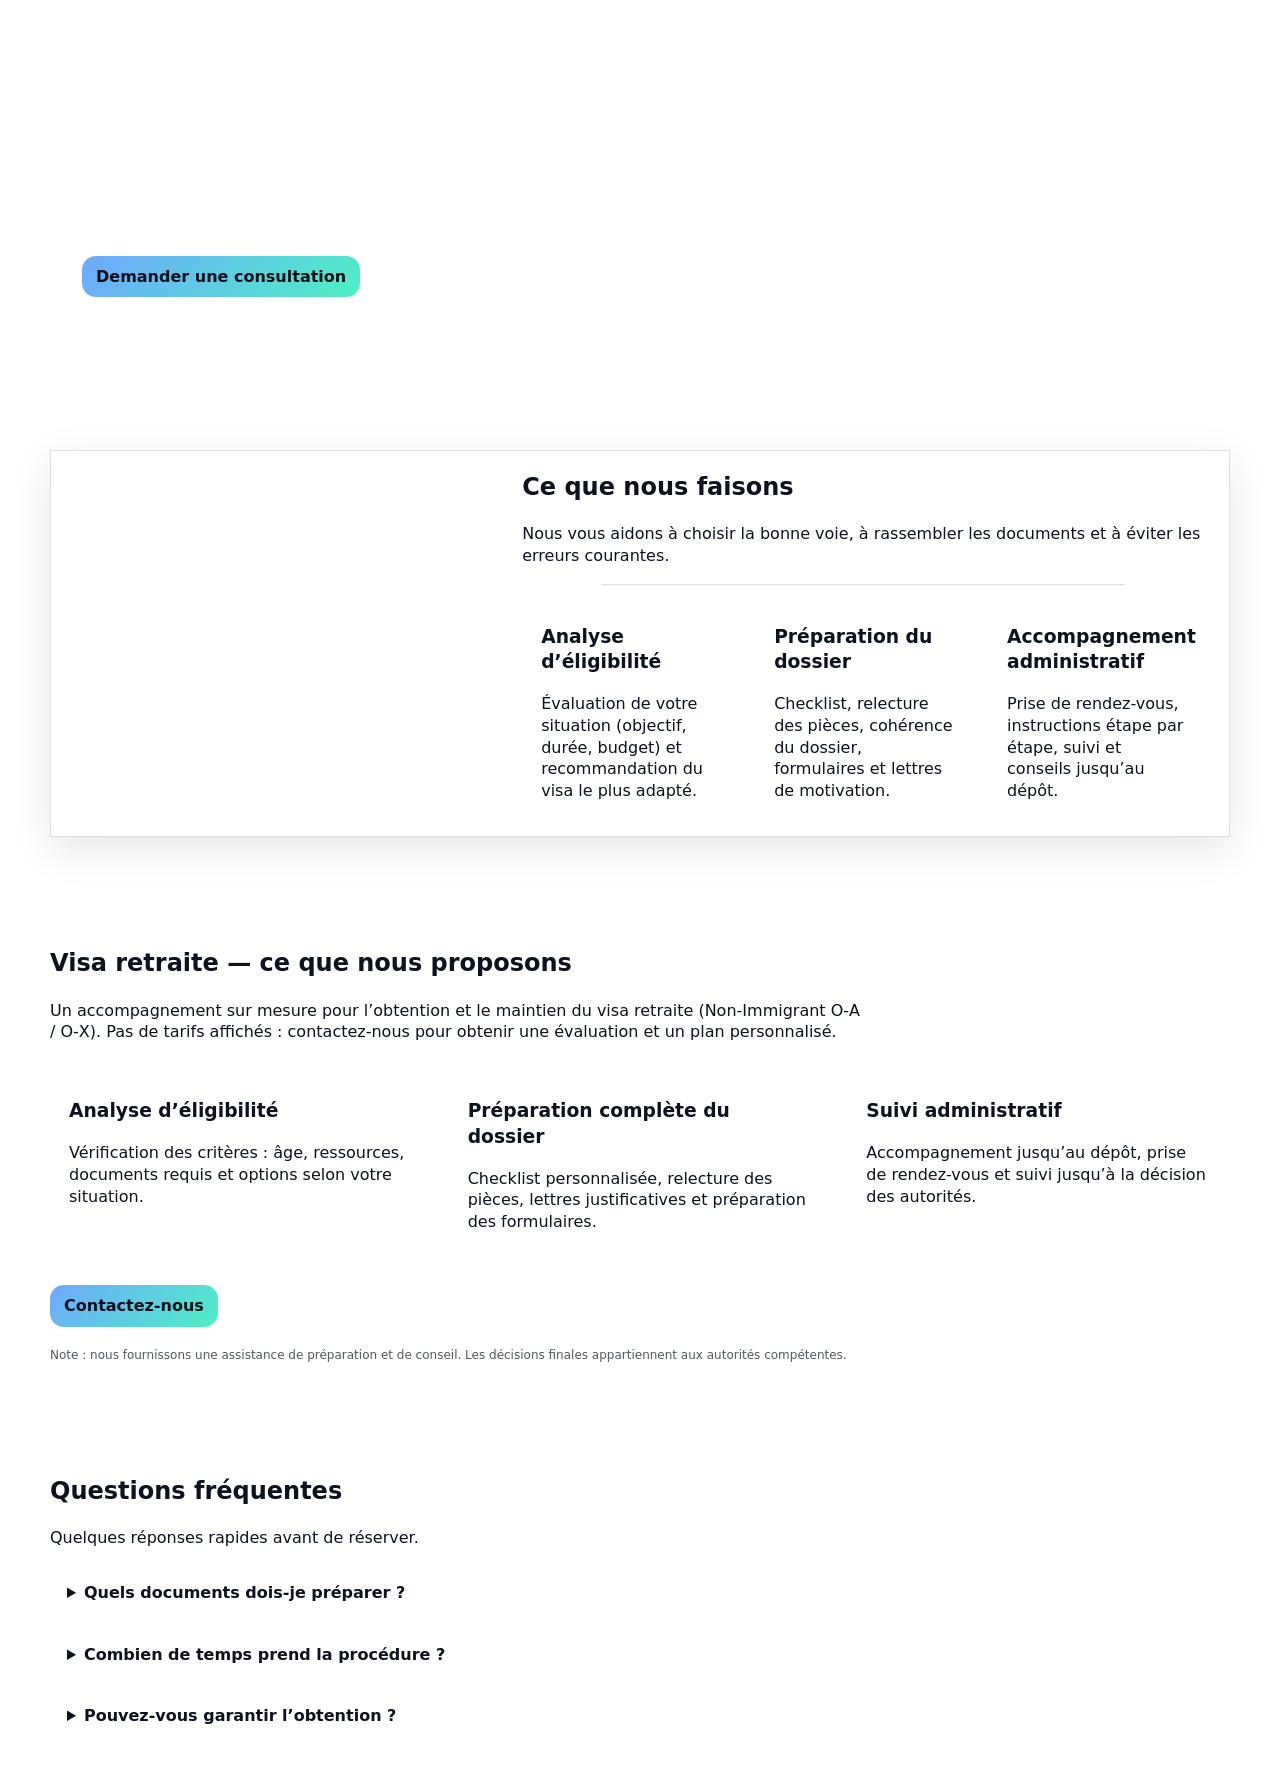
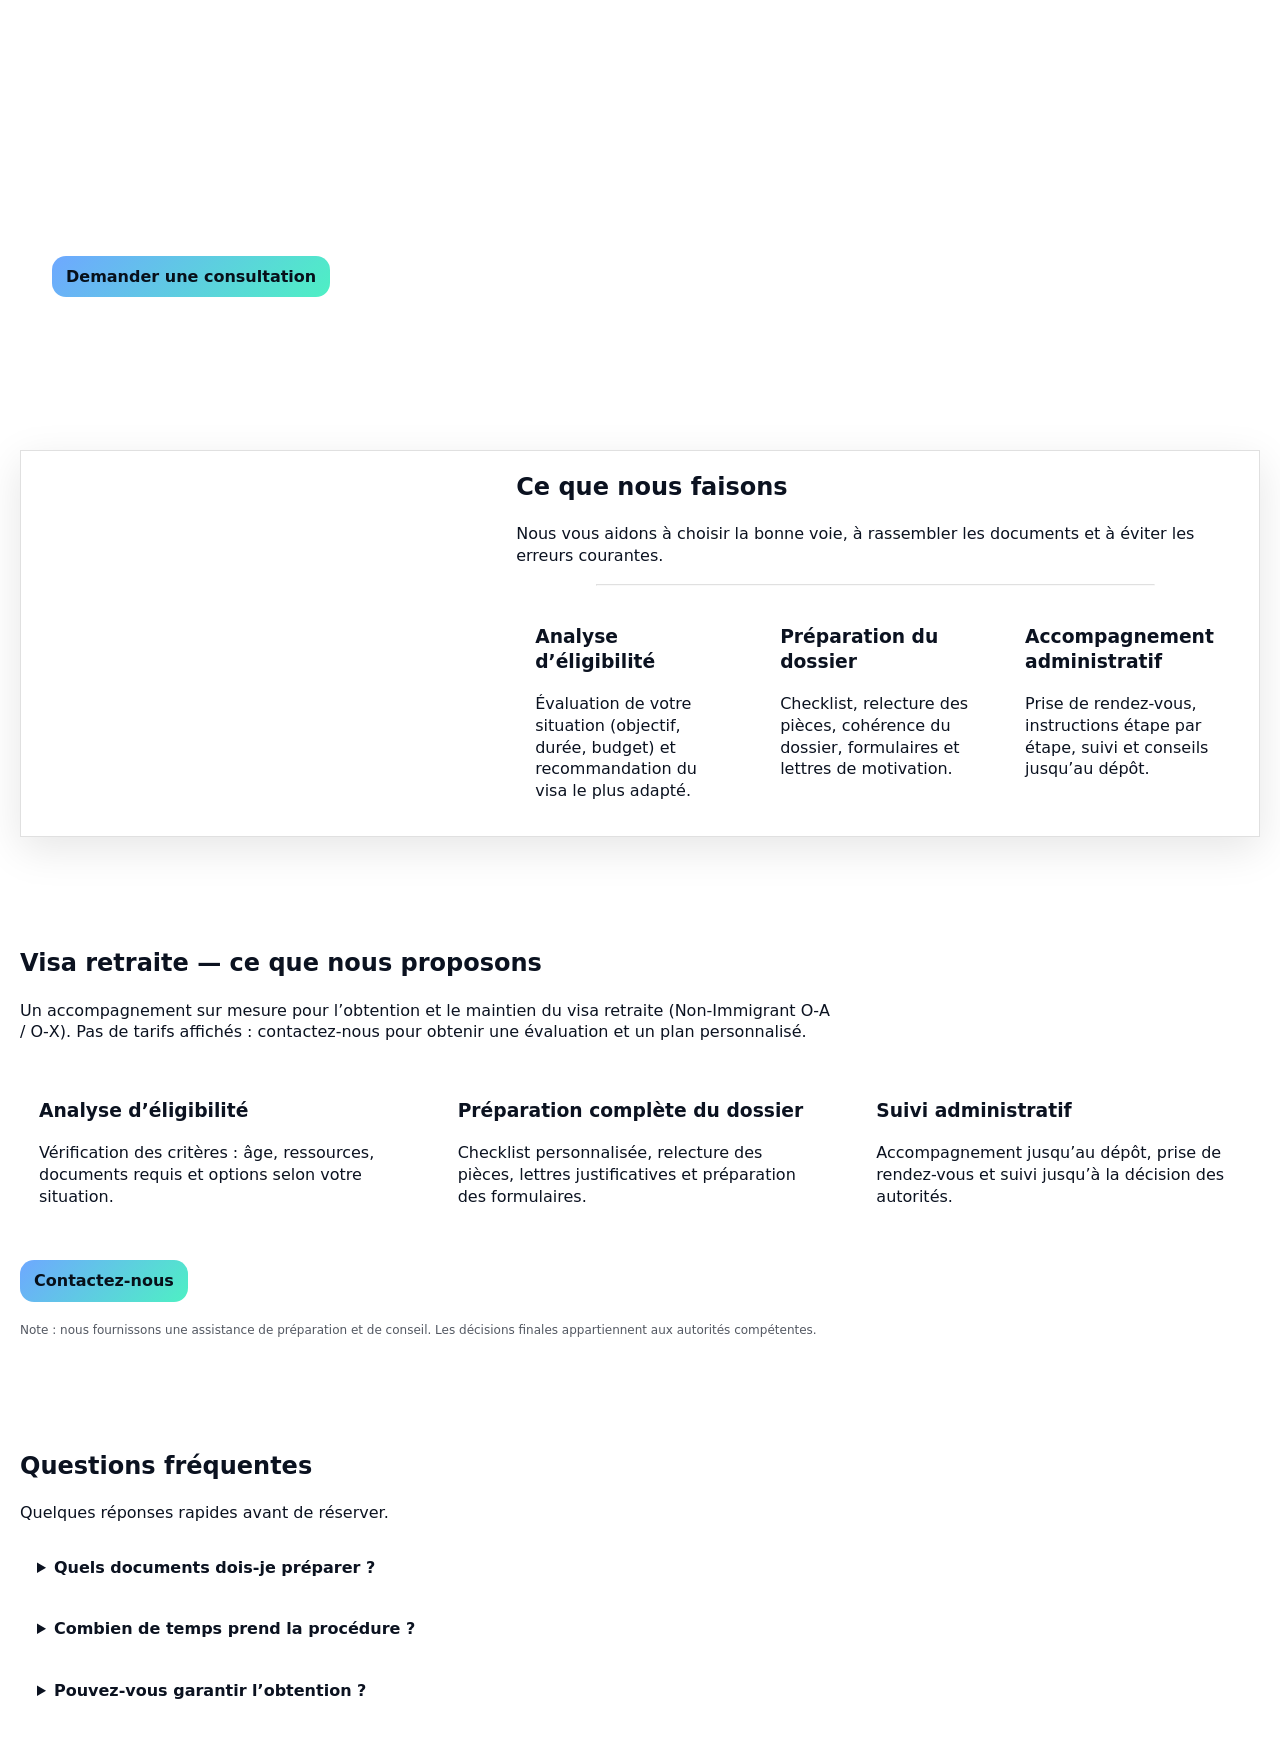

Layout: per-section widths via scoped --max

--- a/styles-light.css
+++ b/styles-light.css
@@ -9,7 +9,7 @@
   --shadow: 0 12px 40px rgba(0, 0, 0, 0.35);
   --radius: 18px;
   --radius2: 26px;
-  --max: 1180px;
+  --max: 1600px;
   --panel: rgba(12, 18, 34, .72);   /* augmente l'opacité */
   --panel2: rgba(12, 18, 34, .82);  /* variante plus opaque */
   --bg-grad:
@@ -74,6 +74,11 @@ img {
   width: min(100% - 40px, var(--max));
   margin-inline: auto;
 }
+
+/* Per-section narrow overrides (cascade via --max) */
+#annonces,
+#services,
+#conseiller { --max: 1280px; }
 
 /* Header */
 #site-header{
